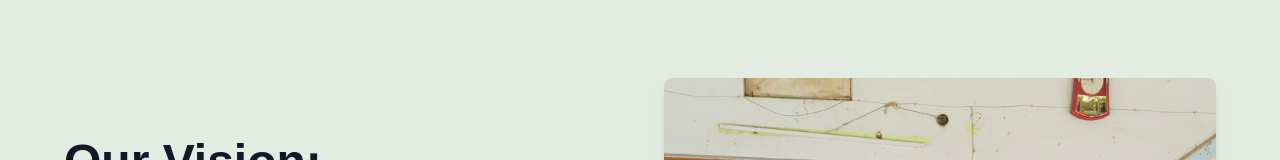
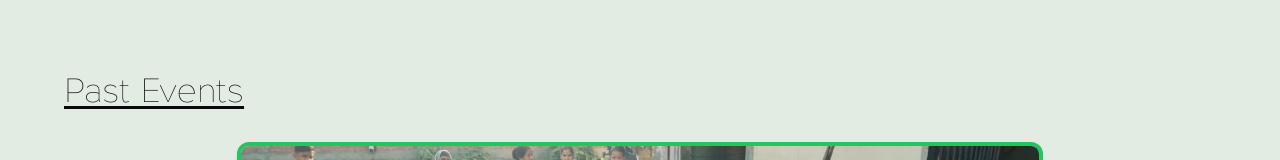
Before and after one commit to arnab-git-404/claylab, a Next.js app: page / in a window 1280 px wide. Shown: the part 2590-2750 px from the top of the page. Built offline with nearby package versions, Linux system fonts and the light colour scheme; a web font is replaced by a local one.

Commit message:
Update page.tsx

```diff
--- a/app/page.tsx
+++ b/app/page.tsx
@@ -8,7 +8,7 @@ import PillarsOfApproach from "@/components/home/pillarsOfApproach";
 import AwardsAndRecognitions from "@/components/home/awardsRecognition";
 import JoinMovement from "@/components/home/joinMovement";
 import OurVision from "@/components/home/ourVision";
-// import PastEvents from "@/components/home/pastEvents";
+import PastEvents from "@/components/home/pastEvents";
 // import WhoCanBeMentor from "@/components/home/whoCanBeMentor";
 
 export default function Home() {
@@ -20,7 +20,7 @@ export default function Home() {
       <WhyWeExist />
       <PillarsOfApproach />
       {/* <WhoCanBeMentor /> */}
-      {/* <PastEvents /> */}
+      <PastEvents />
       <OurVision/>
       <AwardsAndRecognitions />
       <JoinMovement />
```
